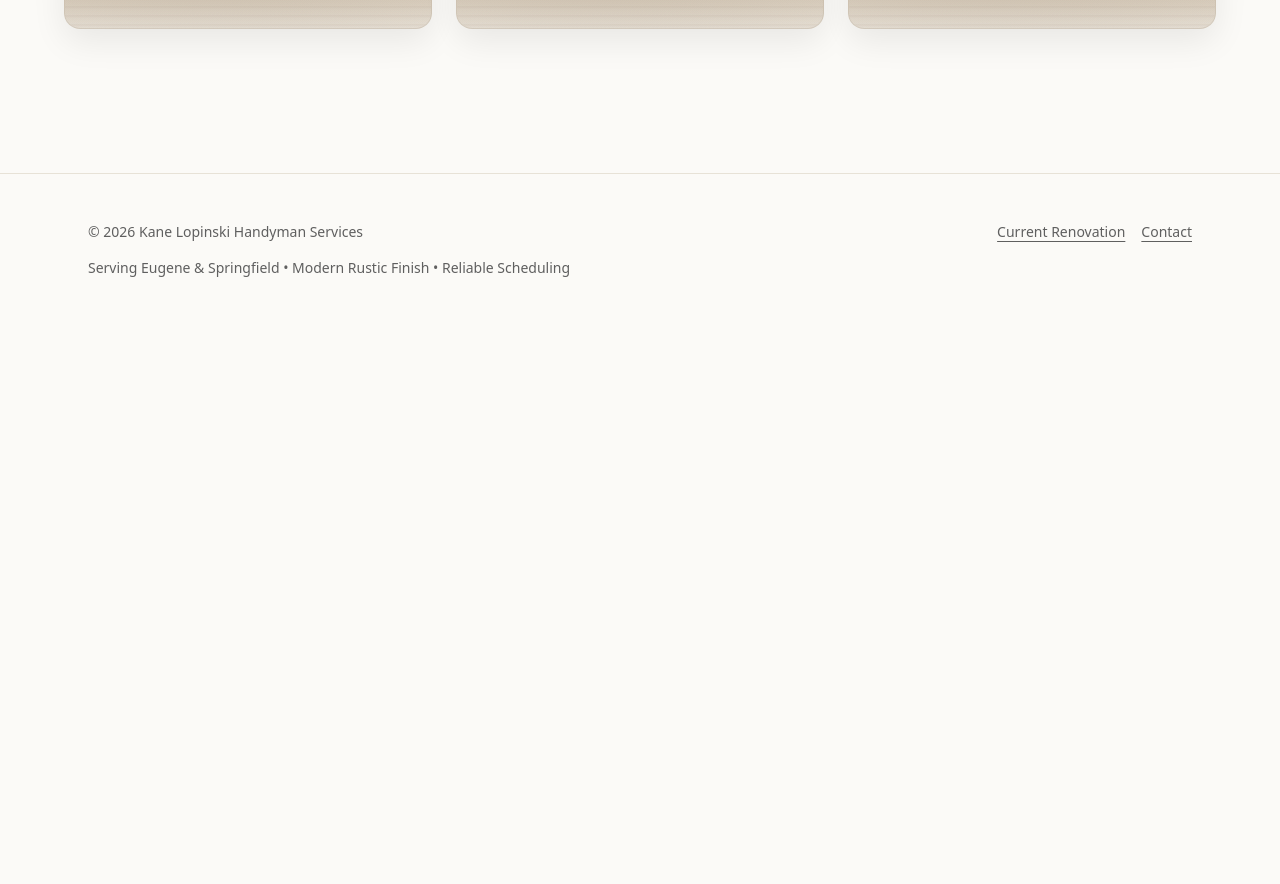
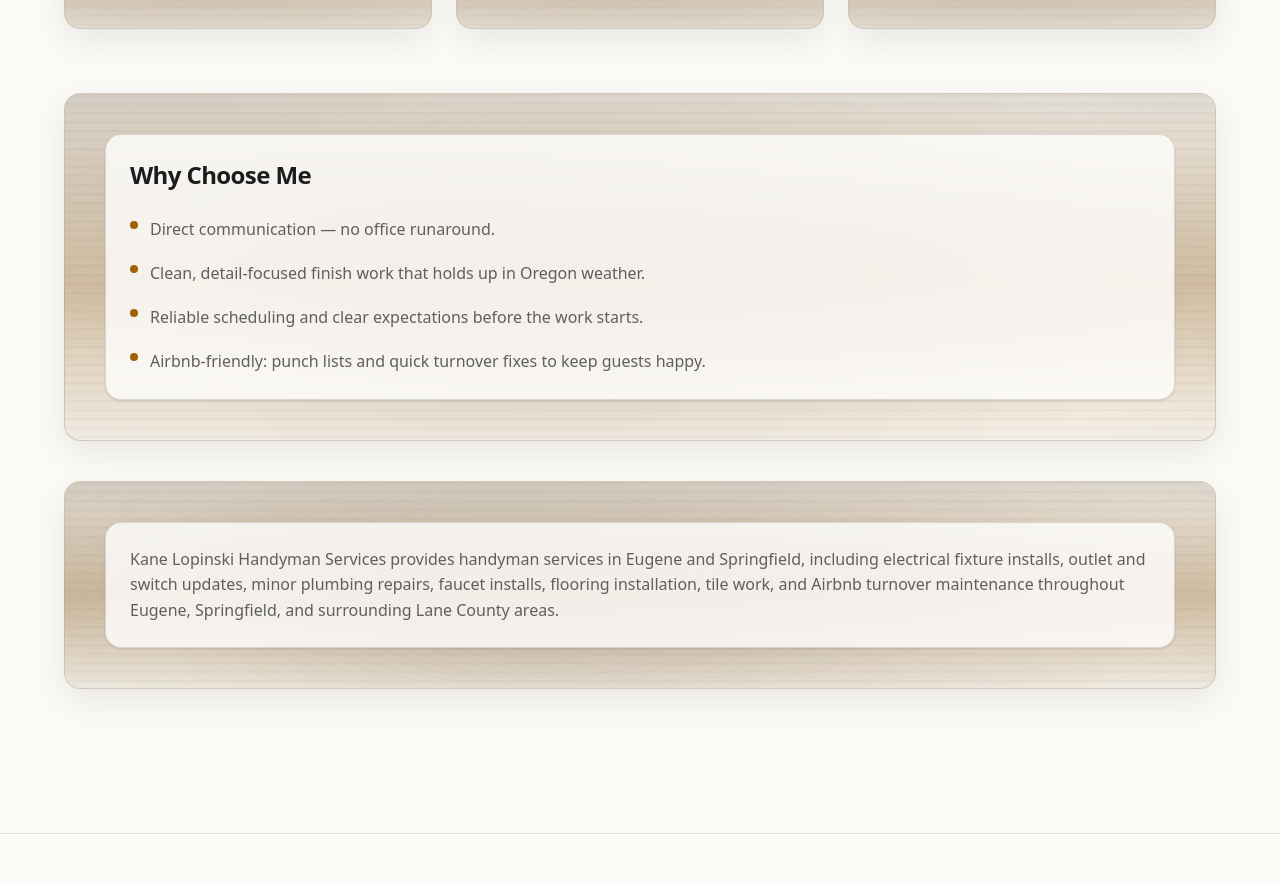
Before and after one commit to 33hongo33/handyman-site, a Next.js app: page / in a window 1280 px wide. Shown: the part 1675-2559 px from the top of the page. Before the commit the page ends 2001 px from the top, so only its background shows below. Built offline with nearby package versions, Linux system fonts and the light colour scheme.

Commit message:
Added Why Choose Me and small statement at bottom of home page

```diff
--- a/app/page.tsx
+++ b/app/page.tsx
@@ -227,6 +227,55 @@ export default function Home() {
             </div>
           </a>
         </div>
+
+        {/* ✅ Why Choose Me (same style) */}
+        <div className="mt-16 wood-panel p-10">
+          <div className="rounded-2xl bg-white/80 backdrop-blur-sm px-6 py-6 border border-[rgba(87,63,37,0.18)] shadow-sm">
+            <h2 className="text-2xl font-semibold tracking-tight text-[var(--text)]">
+              Why Choose Me
+            </h2>
+
+            <ul className="mt-6 space-y-4">
+              <li className="flex gap-3">
+                <span className="rustic-dot" />
+                <span className="text-sm sm:text-base leading-7 text-[var(--muted)]">
+                  Direct communication — no office runaround.
+                </span>
+              </li>
+              <li className="flex gap-3">
+                <span className="rustic-dot" />
+                <span className="text-sm sm:text-base leading-7 text-[var(--muted)]">
+                  Clean, detail-focused finish work that holds up in Oregon weather.
+                </span>
+              </li>
+              <li className="flex gap-3">
+                <span className="rustic-dot" />
+                <span className="text-sm sm:text-base leading-7 text-[var(--muted)]">
+                  Reliable scheduling and clear expectations before the work starts.
+                </span>
+              </li>
+              <li className="flex gap-3">
+                <span className="rustic-dot" />
+                <span className="text-sm sm:text-base leading-7 text-[var(--muted)]">
+                  Airbnb-friendly: punch lists and quick turnover fixes to keep guests happy.
+                </span>
+              </li>
+            </ul>
+          </div>
+        </div>
+
+        {/* ✅ SEO Paragraph (bottom of home page) */}
+        <div className="mt-10 wood-panel p-10">
+          <div className="rounded-2xl bg-white/80 backdrop-blur-sm px-6 py-6 border border-[rgba(87,63,37,0.18)] shadow-sm">
+            <p className="text-sm sm:text-base leading-7 text-[var(--muted)]">
+              Kane Lopinski Handyman Services provides handyman services in Eugene
+              and Springfield, including electrical fixture installs, outlet and
+              switch updates, minor plumbing repairs, faucet installs, flooring
+              installation, tile work, and Airbnb turnover maintenance throughout
+              Eugene, Springfield, and surrounding Lane County areas.
+            </p>
+          </div>
+        </div>
       </div>
     </main>
   );
```
